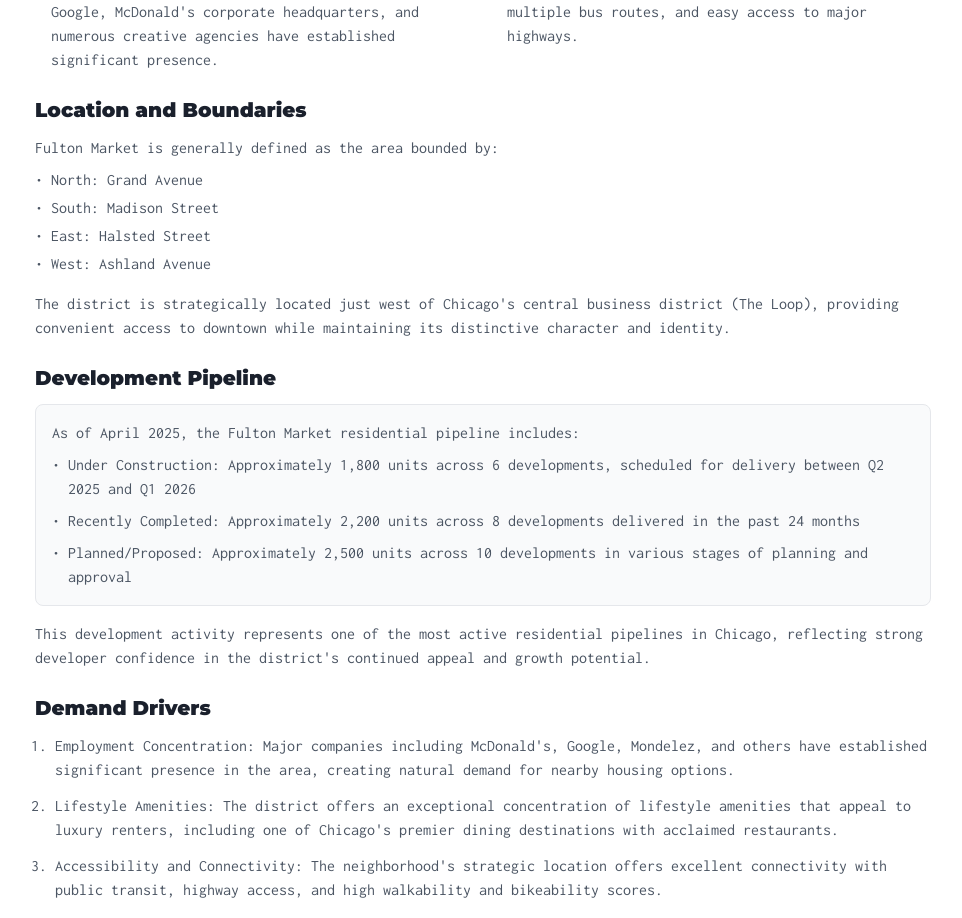
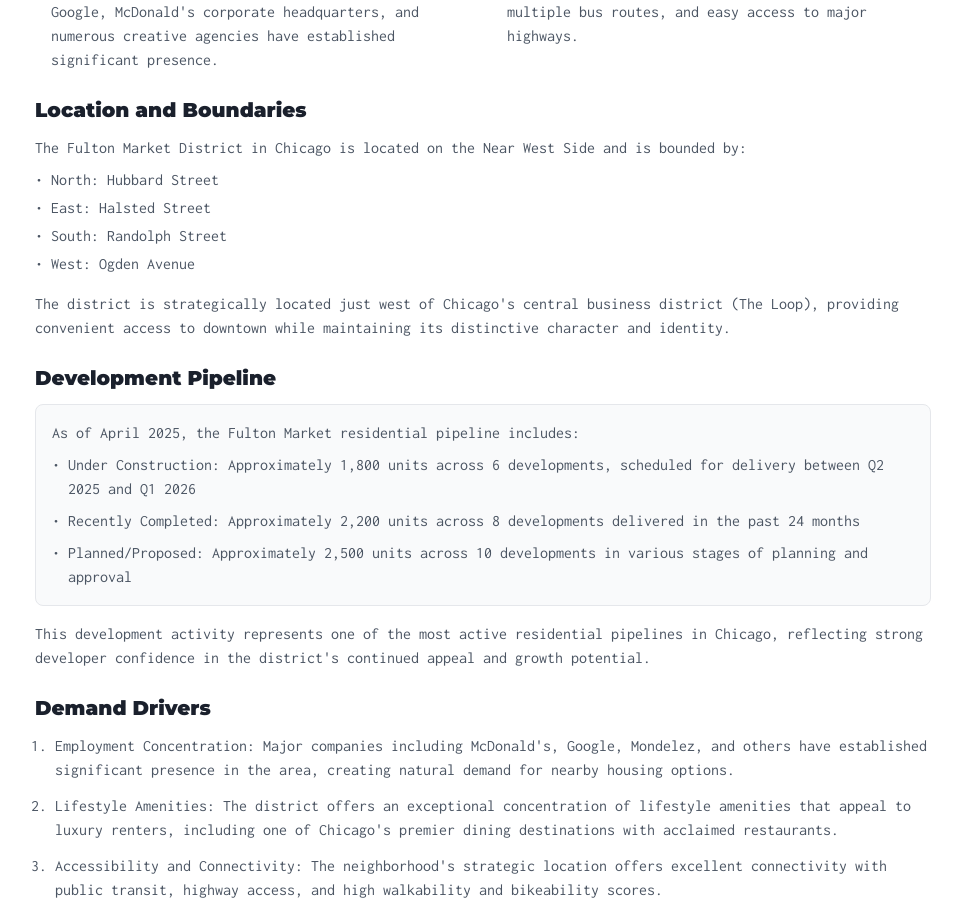
Before and after one commit to mgisrael393823/ada-blueprint, a Next.js app: page /market-intelligence in a window 1280 px wide. Shown: the part 3380-4298 px from the top of the page, without its empty margins (285-1247 px from the left). Built offline with nearby package versions, Linux system fonts and the light colour scheme.

Commit message:
Update Fulton Market District boundaries on market intelligence page

```diff
--- a/src/app/market-intelligence/page.tsx
+++ b/src/app/market-intelligence/page.tsx
@@ -360,15 +360,11 @@ export default function MarketIntelligencePage() {
 
             <div className="mb-6">
               <h3 className="text-xl font-medium text-gray-900 mb-3">Location and Boundaries</h3>
-              <p className="text-gray-600 mb-2">Fulton Market is generally defined as the area bounded by:</p>
+              <p className="text-gray-600 mb-2">The Fulton Market District in Chicago is located on the Near West Side and is bounded by:</p>
               <ul className="space-y-1 text-gray-600 mb-4">
                 <li className="flex items-start">
                   <span className="font-medium mr-2">•</span>
-                  <span>North: Grand Avenue</span>
-                </li>
-                <li className="flex items-start">
-                  <span className="font-medium mr-2">•</span>
-                  <span>South: Madison Street</span>
+                  <span>North: Hubbard Street</span>
                 </li>
                 <li className="flex items-start">
                   <span className="font-medium mr-2">•</span>
@@ -376,7 +372,11 @@ export default function MarketIntelligencePage() {
                 </li>
                 <li className="flex items-start">
                   <span className="font-medium mr-2">•</span>
-                  <span>West: Ashland Avenue</span>
+                  <span>South: Randolph Street</span>
+                </li>
+                <li className="flex items-start">
+                  <span className="font-medium mr-2">•</span>
+                  <span>West: Ogden Avenue</span>
                 </li>
               </ul>
               <p className="text-gray-600">
```
